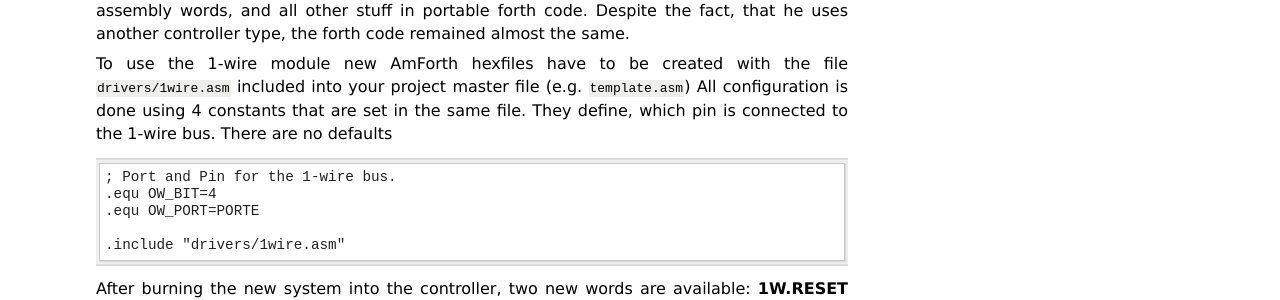
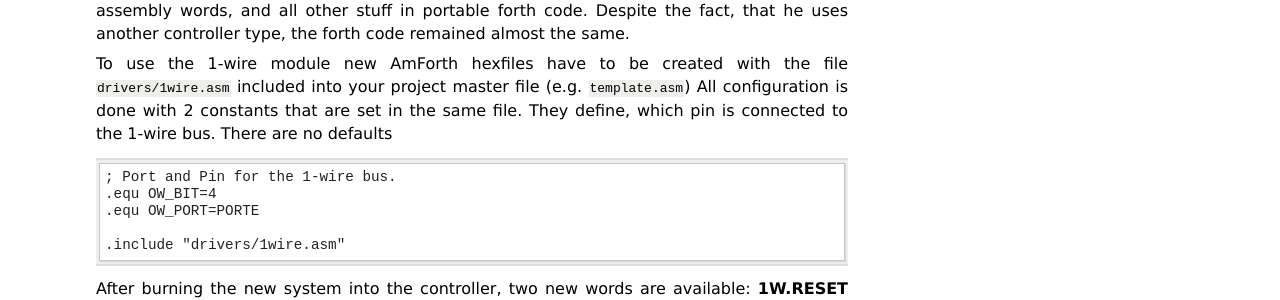
Before and after one commit to wexi/amforth-shadow, a Sphinx documentation site: the page built from doc/source/TG/recipes/1wire.rst, in a window 1280 px wide. Shown: the part 708-1008 px from the top of the page. Built offline with Sphinx 7.4.7, drawn with Linux system fonts in a browser that asks for light colours; pages that are not in the unit, such as notebooks, are missing from menus.

Commit message:
1-wire customization needs only 2 numbers
A Port and a PIN.


git-svn-id: svn://svn.code.sf.net/p/amforth/code/trunk@1444 fd1c0b69-5d68-47f5-910c-86182ebb6ecd

```diff
--- a/doc/source/TG/recipes/1wire.rst
+++ b/doc/source/TG/recipes/1wire.rst
@@ -24,7 +24,7 @@ almost the same.
 
 To use the 1-wire module new AmForth hexfiles have to be created with the
 file :file:`drivers/1wire.asm` included into your project master file (e.g.
-:file:`template.asm`) All configuration is done using 4 constants that are set
+:file:`template.asm`) All configuration is done with 2 constants that are set
 in the same file. They define, which pin is connected to the 1-wire bus.
 There are no defaults
 
```
